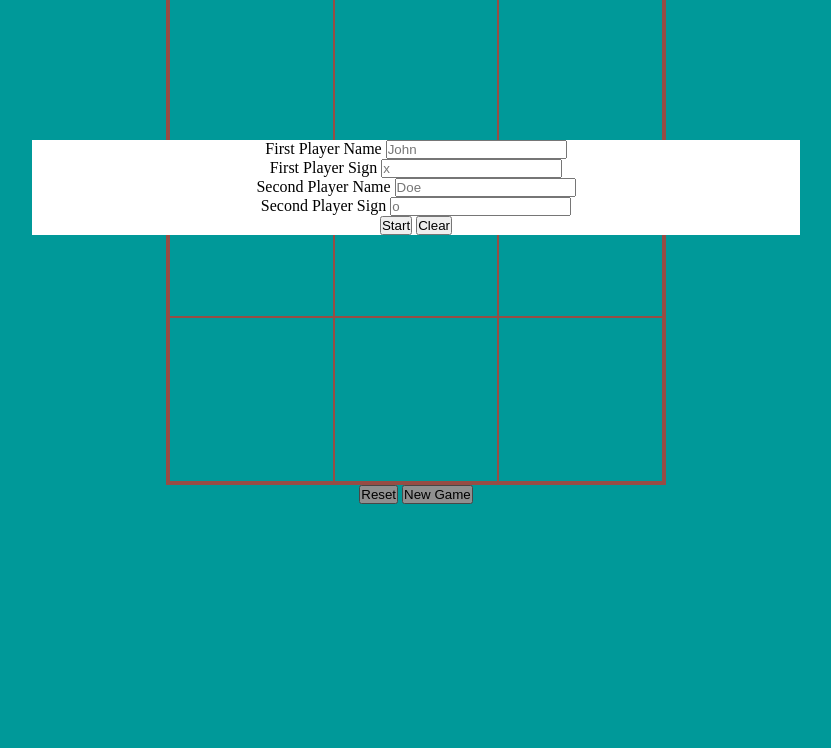
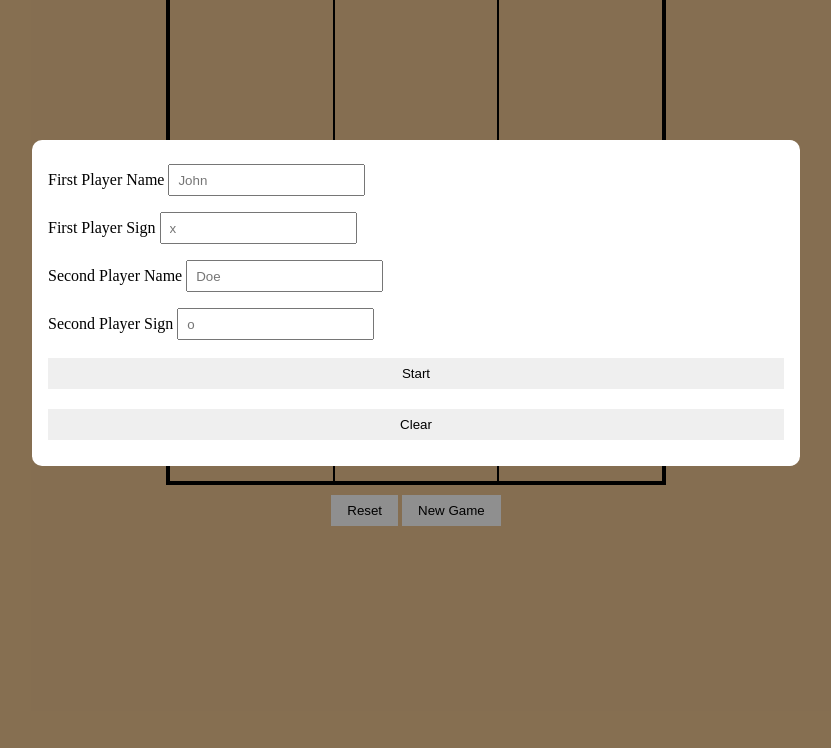
Before and after one commit to NabilHadi/tic-tac-toe, a plain HTML site: page index.html in a window 1280 px wide. Shown: the part 52-800 px from the top of the page, without its empty margins (224-1055 px from the left). Drawn offline with Linux system fonts and the light colour scheme.

Commit message:
Refactor a bit

```diff
--- a/index.js
+++ b/index.js
@@ -182,7 +182,6 @@ const Game = (function () {
 
   // Initialize Game
   const initGame = (p1, p2) => {
-    console.log({ p1, p2 });
     player1 = p1;
     player2 = p2;
     currPlayerTurn = p1;
@@ -231,7 +230,6 @@ const Game = (function () {
     const winner = checkForWinner(index);
     if (!winner) {
       if (isDraw()) {
-        console.log("draw");
         DisplayController.unbindClickHandler();
       } else {
         nextPlayerTurn();
--- a/style.css
+++ b/style.css
@@ -5,7 +5,7 @@
 }
 
 body {
-  background-color: aqua;
+  background-color: burlywood;
   min-height: 100vh;
   text-align: center;
 }
@@ -16,12 +16,12 @@ body {
   height: 500px;
   grid-template-columns: 1fr 1fr 1fr;
   grid-template-rows: 1fr 1fr 1fr;
-  border: 3px solid salmon;
+  border: 3px solid black;
   margin: auto;
 }
 
 .tile {
-  border: 1px solid salmon;
+  border: 1px solid black;
   font-size: 4rem;
   display: flex;
   justify-content: center;
@@ -56,8 +56,29 @@ body {
   background-color: rgba(0, 0, 0, 0.4);
 }
 
-.modal-content {
+form.modal-content {
   background-color: white;
   margin: 15% auto;
   width: max(400px, 60%);
+  display: flex;
+  flex-direction: column;
+  border-radius: 10px;
+  padding: 1rem;
 }
+
+form .input-group {
+  margin: 0.5rem 0;
+  text-align: start;
+}
+
+input {
+  height: 2rem;
+  padding: 8px;
+}
+
+button {
+  border: none;
+  padding: 0.5rem 1rem;
+  margin: 10px 0;
+  cursor: pointer;
+}
```
